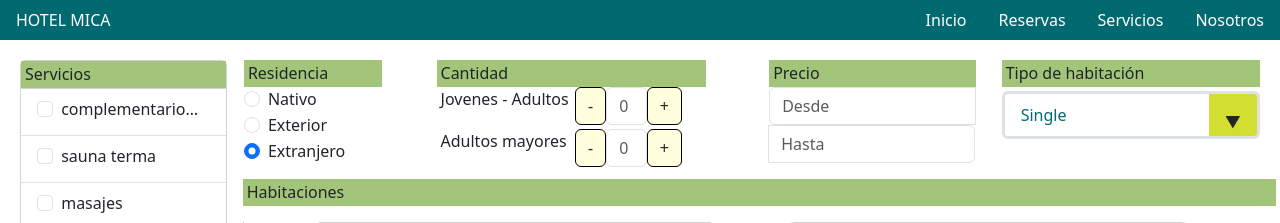
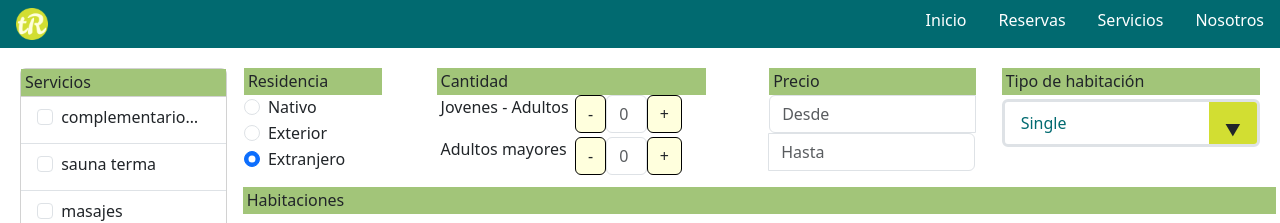
Before and after one commit to emae18/inco-project, a Django app: page /hotel/reservas in a window 1280 px wide. Shown: the top 223 px of the page. Run offline with Django 4.2, Linux system fonts and the light colour scheme; data comes from the database, SQL or seed files in the repository; parts of the project's set-up code (start-up, migrations or seed data) failed here and were passed over.

Commit message:
se agrega el logo en el header

```diff
--- a/hotel/templates/home.html
+++ b/hotel/templates/home.html
@@ -14,7 +14,7 @@
 <body>
   <ul class="btn-primary nav d-flex flex-md-row justify-content-end ">
     <li class="nav-item align-self-start me-auto">
-      <a class="text-white nav-link active" aria-current="page" href="/hotel">{{titulo}}</a>
+      <a class="text-white nav-link active" aria-current="page" href="/hotel"><img height="32" src="{% static 'favicon.ico' %}"/></a>
     </li>
     <li class="nav-item">
       <a class="text-white nav-link active" aria-current="page" href="/hotel">Inicio</a>
--- a/hotel/templates/reservas.html
+++ b/hotel/templates/reservas.html
@@ -14,7 +14,7 @@
 <body>
     <ul class="btn-primary nav d-flex flex-md-row justify-content-end ">
         <li class="nav-item align-self-start me-auto">
-            <a class="text-white nav-link active" aria-current="page" href="/hotel">{{titulo}}</a>
+            <a class="text-white nav-link active" aria-current="page" href="/hotel"><img height="32" src="{% static 'favicon.ico' %}"/></a>
         </li>
         <li class="nav-item">
             <a class="text-white nav-link active" aria-current="page" href="/hotel">Inicio</a>
```
Also changed, not shown: mystaticfiles/favicon.ico (added).
